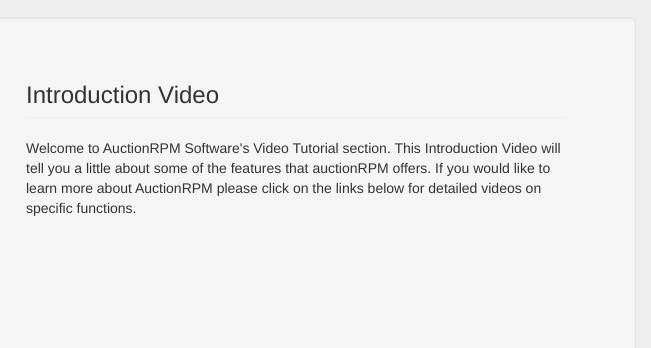
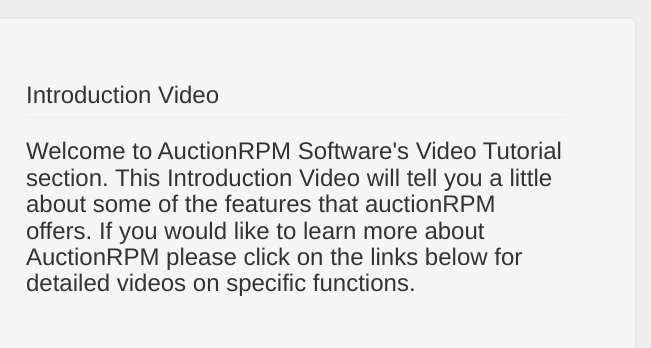
Before and after one commit to egarciarpm/FINAL-WORK-9-8, a plain HTML site: page Pages/index.html in a window 1280 px wide. Shown: the part 515-863 px from the top of the page, 629-1280 px from the left. Drawn offline with nearby package versions, Linux system fonts and the light colour scheme.

```diff
--- a/Pages/index.html
+++ b/Pages/index.html
@@ -100,7 +100,7 @@
 
 <div class="col-sm-6">
   <h3 id="videotitle" class="page-header">Introduction Video</h3>
-<p id="videodescription">Welcome to AuctionRPM Software's Video Tutorial section. This Introduction Video will tell you a little about some of the features that auctionRPM offers. If you would like to learn more about AuctionRPM please click on the links below for detailed videos on specific functions.</p>
+<h3 id="videodescription">Welcome to AuctionRPM Software's Video Tutorial section. This Introduction Video will tell you a little about some of the features that auctionRPM offers. If you would like to learn more about AuctionRPM please click on the links below for detailed videos on specific functions.</h3>
 </div>
 </div>
 </div>
```
